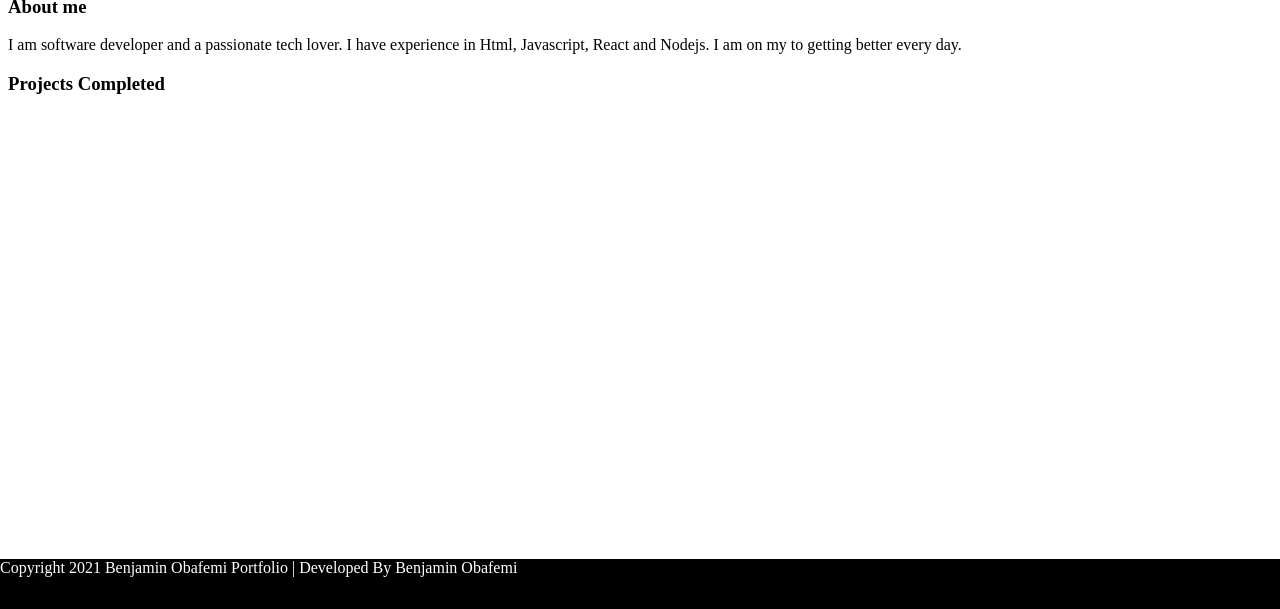
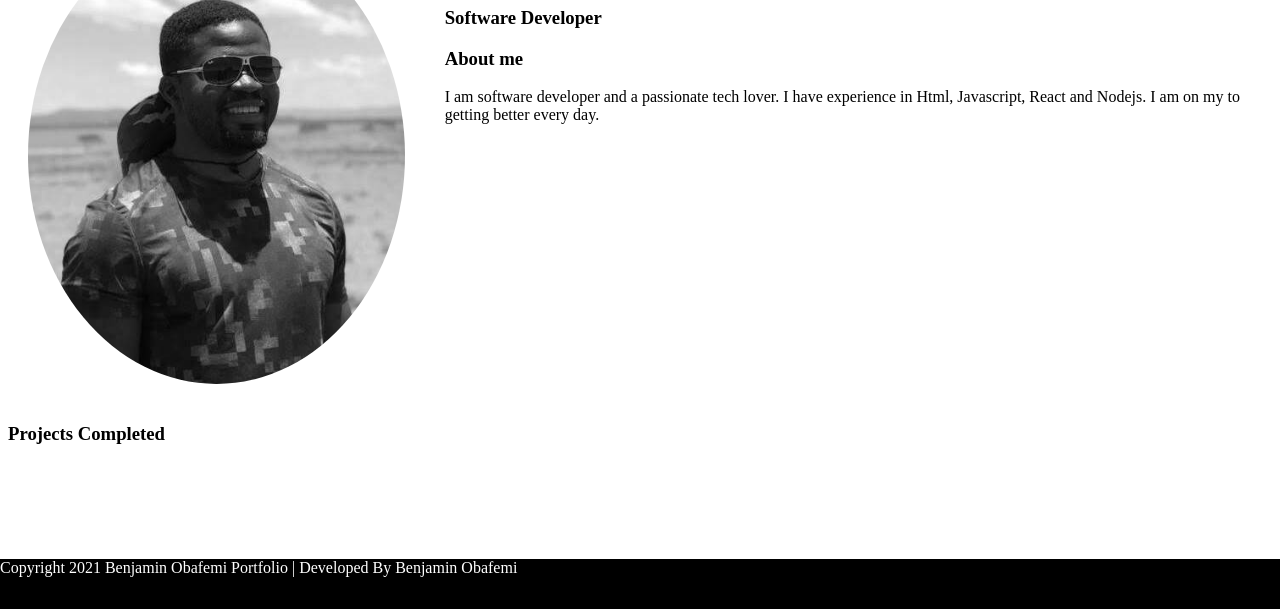
Before and after one commit to benjaminbills/my-portfolio, a plain HTML site: page index.html in a window 1280 px wide. Shown: the part 191-800 px from the top of the page. Drawn offline with Linux system fonts and the light colour scheme.

Commit message:
improve image size and about me page

```diff
--- a/css/style.css
+++ b/css/style.css
@@ -25,6 +25,14 @@ a {
   border-radius: 7px;
   color: black;
 }
+.flex-container {
+  display: flex;
+  flex-direction: row;
+  justify-content: center;
+}
+.flex-item {
+  padding: 20px;
+}
 footer {
   position: fixed;
   left: 0;
@@ -35,5 +43,17 @@ footer {
   height: 50px;
 }
 .about-me {
-  padding-top: 40px;
+  padding-top: 90px;
 }
+img {
+  border-radius: 50%;
+  display: flex;
+  width: 100%;
+  height: auto;
+}
+
+@media (max-width: 800px) {
+  .flex-container {
+    flex-direction: column;
+  }
+}
--- a/index.html
+++ b/index.html
@@ -19,24 +19,29 @@
       </div>
     </div>
     <!-- About-me -->
-    <div class="about-me">
-      <img src="" alt="" />
-      <div class="details">
+    <div class="about-me flex-container">
+      <div class="flex-item">
+        <img class="responsive" src="image/benjamins-ConvertImage.jpg" alt="" />
+      </div>
+      <div class="details flex-item">
         <h1>Benjamin Obafemi</h1>
         <h3>Software Developer</h3>
+        <div class="my-details">
+          <h3>About me</h3>
+          <p>
+            I am software developer and a passionate tech lover. I have
+            experience in Html, Javascript, React and Nodejs. I am on my to
+            getting better every day.
+          </p>
+        </div>
       </div>
-    </div>
-    <div class="my-details">
-      <h3>About me</h3>
-      <p>
-        I am software developer and a passionate tech lover. I have experience
-        in Html, Javascript, React and Nodejs. I am on my to getting better
-        every day.
-      </p>
     </div>
     <div class="project">
       <h3>Projects Completed</h3>
-      <div class="card"></div>
+      <div class="flex-container-project">
+        <div class="flex-item"></div>
+        <div class="flex-item"></div>
+      </div>
     </div>
     <!-- Footer -->
     <footer>
```
Also changed, not shown: image/benjamin.jpg (added), image/benjamins-ConvertImage.jpg (added), image/benjamins.jpg (added).
